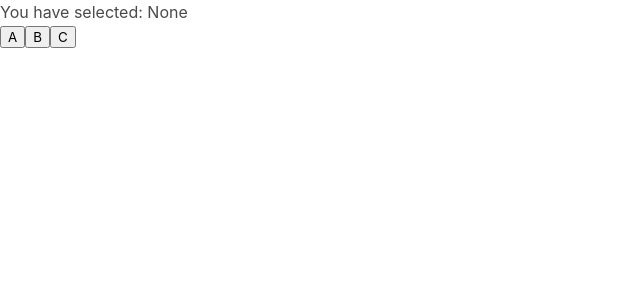
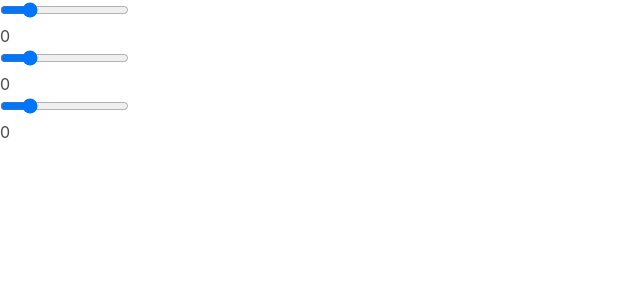
Before and after one commit to mikepeiman/egghead-react-app, a React (Create React App) app: page / in a window 1280 px wide. Shown: the top 300 px of the page, without its empty margins (0-640 px from the left). Built offline with nearby package versions, Linux system fonts and the light colour scheme.

Commit message:
#1 write more reusable React components with composable APIs

```diff
--- a/src/App.js
+++ b/src/App.js
@@ -4,35 +4,45 @@
 import './font-awesome-4.7.0/css/font-awesome.css';
 
 class App extends React.Component {
+  constructor() {
+    super();
+    this.state = {
+      red: 0,
+      green: 0,
+      blue: 0
+    }
+    this.update = this.update.bind(this)
+  }
+  update(e){
+    this.setState({
+      red: ReactDOM.findDOMNode(this.refs.red.refs.inp).value,
+      green: ReactDOM.findDOMNode(this.refs.green.refs.inp).value,
+      blue: ReactDOM.findDOMNode(this.refs.blue.refs.inp).value
+    })
+  }
   render() {
     return (
-      <Buttons>
-        <button value="A">A</button>
-        <button value="B">B</button>
-        <button value="C">C</button>
-      </Buttons>
-      )
-  }
-}
-class Buttons extends React.Component {
-  constructor() {
-    super();
-    this.state = {selected: 'None'}
-  }
-  selectItem(selected) {
-    this.setState({selected})
-  }
-  render() {
-    let fn = child =>
-      React.cloneElement(child, {
-        onClick: this.selectItem.bind(this, child.props.value)
-      })
-    let items = React.Children.map(this.props.children, fn)
-    return (
       <div>
-        <h2>You have selected: {this.state.selected}</h2>
-        {items}
+        <Slider ref="red" update={this.update} />
+        {this.state.red}
+        <Slider ref="green" update={this.update} />
+        {this.state.green}
+        <Slider ref="blue" update={this.update} />
+        {this.state.blue}
       </div>)
   }
 }
+
+class Slider extends React.Component {
+  render() {
+    return (
+      <div>
+        <input ref="inp" type="range"
+        min="0"
+        max="255"
+        onChange={this.props.update} />
+      </div>
+      );
+  }
+}
 export default App
```
